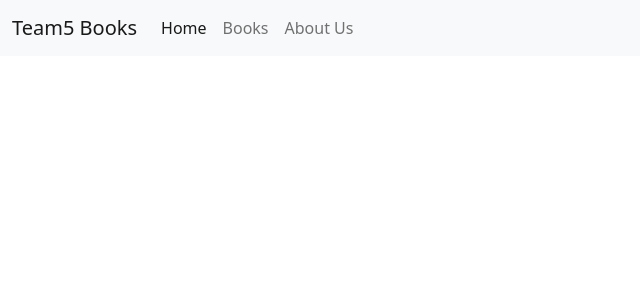
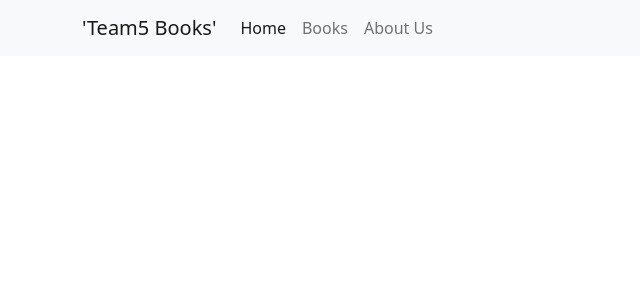
Before and after one commit to DeAngelisDev16/laravel-boolean, a Vue app: page / in a window 1280 px wide. Shown: the top 300 px of the page, without its empty margins (0-640 px from the left). Built offline with nearby package versions, Linux system fonts and the light colour scheme; no server answers.

Commit message:
pages setup

```diff
--- a/src/components/AppHeader.vue
+++ b/src/components/AppHeader.vue
@@ -14,8 +14,8 @@ export default {
 
 <template>
     <nav class="navbar navbar-expand-lg bg-light">
-        <div class="container-fluid">
-            <a class="navbar-brand" href="#">Team5 Books</a>
+        <div class="container">
+            <a class="navbar-brand" href="#">'Team5 Books'</a>
             <button class="navbar-toggler" type="button" data-bs-toggle="collapse" data-bs-target="#navbarNavDropdown"
                 aria-controls="navbarNavDropdown" aria-expanded="false" aria-label="Toggle navigation">
                 <span class="navbar-toggler-icon"></span>
```
Also changed, not shown: src/pages/AboutUs.vue (added, +18 -0 lines), src/pages/BooksIndex.vue (added, +18 -0 lines), src/pages/HomePage.vue (added, +18 -0 lines).
